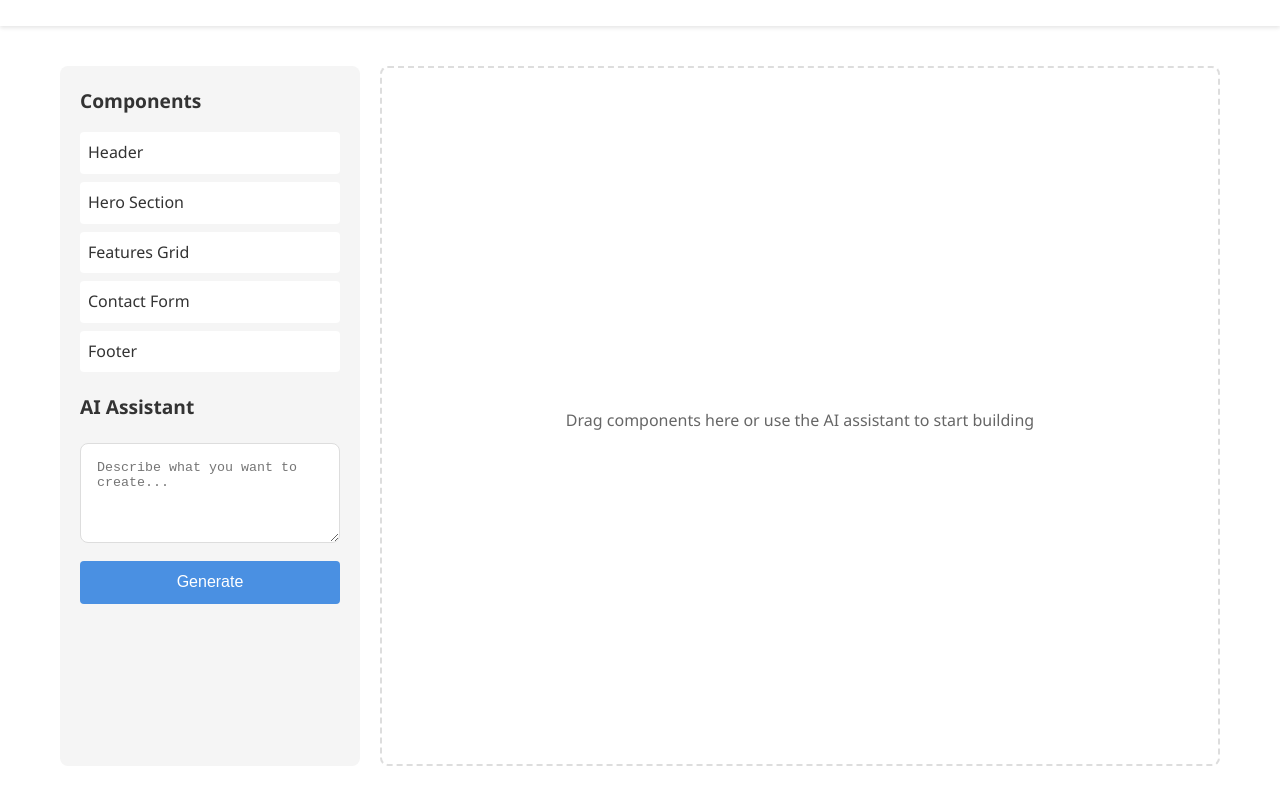
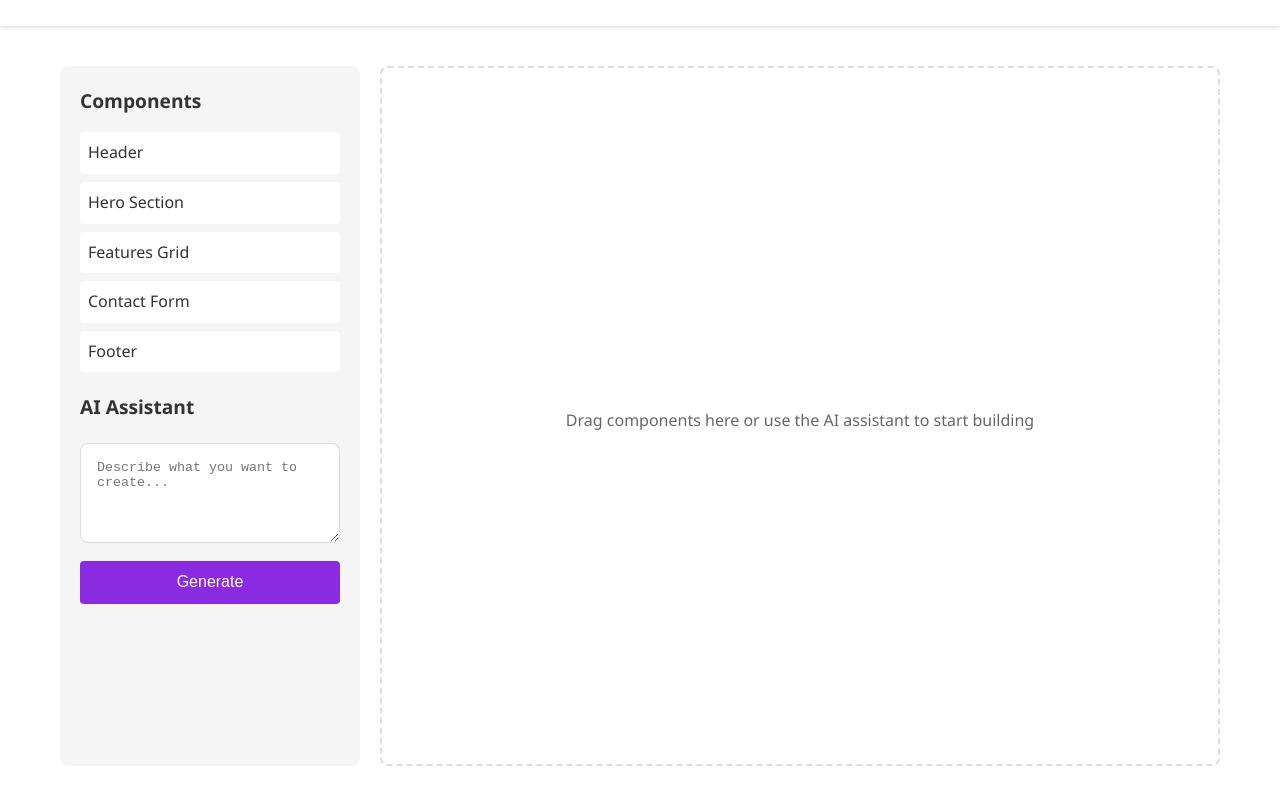
Before and after one commit to alexnguyen-sq/test1, a plain HTML site: page index.html in a window 1280 px wide. Shown: the part 90-876 px from the top of the page. Drawn offline with Linux system fonts and the light colour scheme.

Commit message:
Update index.html

```diff
--- a/index.html
+++ b/index.html
@@ -6,7 +6,7 @@
     <title>AI Site Builder</title>
     <style>
         :root {
-            --primary-color: #4a90e2;
+            --primary-color: #8A2BE2;
             --secondary-color: #f5f5f5;
             --text-color: #333;
             --spacing: 20px;
@@ -99,7 +99,7 @@
         }
 
         .button:hover {
-            background-color: #357abd;
+            background-color: #6B1FB6;
         }
 
         .tools-section {
```
